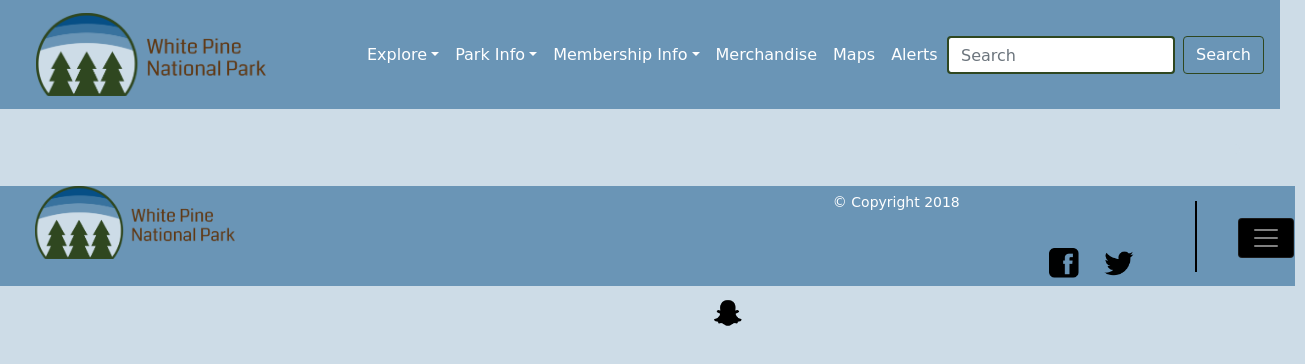
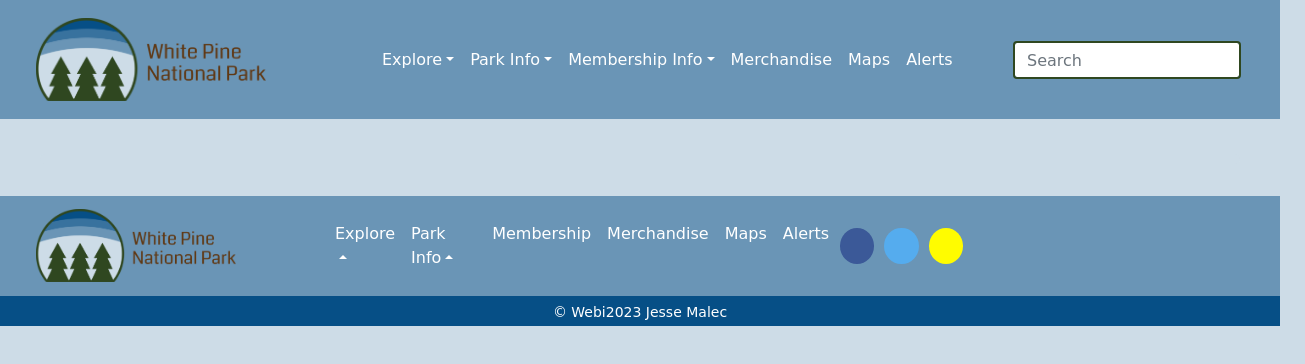
Before and after one commit to jessemalec/jessemalec.github.io, a plain HTML site: page whitepine/donate.html in a window 1280 px wide. Shown: the whole page, 1305 px wide, since content can reach past the window. Drawn offline with nearby package versions, Linux system fonts and the light colour scheme; a web font is replaced by a local one.

Commit message:
Add files via upload

```diff
--- a/whitepine/donate.html
+++ b/whitepine/donate.html
@@ -18,12 +18,15 @@
 
 <header>
 
-    <nav class="navbar navbar-expand-md navbar-dark bg-dark mb-4">
-        <a class="logonav" href="index.html"><img class="mainlogo" src="images/WhitePine-Logo-3.png" alt=""></a>
-        <button class="navbar-toggler" type="button" data-toggle="collapse" data-target="#navbarCollapse" aria-controls="navbarCollapse" aria-expanded="false" aria-label="Toggle navigation">
+    <nav class="navbar navbar-expand-xl navbar-dark bg-dark">
+
+        <a class="logonav navbar-brand" href="index.html"><img class="mainlogo" src="images/WhitePine-Logo-3.png" alt=""></a>
+
+        <button class="navbar-toggler" type="button" data-toggle="collapse" data-target="#navbarExample06" aria-controls="navbarExample06" aria-expanded="false" aria-label="Toggle navigation">
             <span class="navbar-toggler-icon"></span>
         </button>
-        <div class="collapse navbar-collapse" id="navbarCollapse">
+
+        <div class="collapse navbar-collapse col-sm" id="navbarExample06">
             <ul class="navbar-nav mr-auto">
 
                 <li class="nav-item dropdown active">
@@ -63,9 +66,8 @@
                     <a class="nav-link" href="#">Alerts</a>
                 </li>
             </ul>
-            <form class="form-inline mt-2 mt-md-0">
+            <form class="form-inline my-2 my-md-0">
                 <input class="form-control mr-sm-2" type="text" placeholder="Search" aria-label="Search">
-                <button class="buttonnav btn btn-outline-success my-2 my-sm-0" type="submit">Search</button>
             </form>
         </div>
     </nav>
@@ -78,43 +80,66 @@
 
 </div>
 
-<footer class="footerbar row">
+<footer class="footerbar">
 
-    <div class="col-sm">
-        <img class="footerlogo" src="images/WhitePine-Logo-3.png" alt="">
-    </div>
+    <nav class="mainfooter navbar navbar-expand-xl navbar-dark bg-dark dropup">
+        <a class="navbar-brand" href="#"><img class="footerlogo" src="images/WhitePine-Logo-3.png" alt=""></a>
+        <button class="bottomnav navbar-toggler" type="button" data-toggle="collapse" data-target="#navbarCollapse" aria-controls="navbarCollapse" aria-expanded="false" aria-label="Toggle navigation">
+            <span class="navbar-toggler-icon"></span>
+        </button>
+        <div class="collapse navbar-collapse col-sm justify-content-md-center" id="navbarCollapse" >
+            <ul class="navbar-nav">
 
-    <div class="col-sm">
-        <p class="textft" > &copy Copyright 2018</p>
-        <div class="sociali">
-            <a class="asociallink" href="#"><img class="socialicons" src="images/facebook.png" alt=""></a>
-            <a class="" href="#"><img class="socialicons" src="images/twitter.png" alt=""></a>
-            <a class="" href="#"><img class="socialicons" src="images/snapchat-black-logo.png" alt=""></a>
+                <li class="ft1 nav-item active dropup">
+                    <a class="nav-link dropdown-toggle" href="https://getbootstrap.com" id="dropdown10" data-toggle="dropdown" aria-haspopup="true" aria-expanded="false">Explore</a>
+                    <div class="dropdown-menu" aria-labelledby="dropdown10">
+                        <a class="dropdown-item" href="#">Camping</a>
+                        <a class="dropdown-item" href="#">Local Wildlife</a>
+                        <a class="dropdown-item" href="#">Things to Do</a>
+                        <a class="dropdown-item" href="#">Safety Info</a>
+                    </div>
+                </li>
+
+
+                <li class="nav-item active dropup">
+                    <a class="nav-link dropdown-toggle" href="https://getbootstrap.com" id="dropdown1" data-toggle="dropdown" aria-haspopup="true" aria-expanded="false">Park Info</a>
+                    <div class="dropdown-menu" aria-labelledby="dropdown10">
+                        <a class="dropdown-item" href="#">Contact</a>
+                        <a class="dropdown-item" href="#">Event Calendar</a>
+                        <a class="dropdown-item" href="#">FAQ</a>
+                        <a class="dropdown-item" href="#">Glossary</a>
+                    </div>
+                </li>
+
+                <li class="nav-item">
+                    <a class="ft3 nav-link active" href="#">Membership</a>
+                </li>
+                <li class="nav-item">
+                    <a class="ft4 nav-link active" href="#">Merchandise</a>
+                </li>
+                <li class="nav-item">
+                    <a class="ft5 nav-link active" href="#">Maps</a>
+                </li>
+                <li class="albox nav-item">
+                    <a class="ft6 nav-link active" href="#">Alerts</a>
+                </li>
+
+            </ul>
+
+            <a class="fa1 fa fa-facebook" href="#"></a>
+            <a class="fa1 fa fa-twitter" href="#"></a>
+            <a class="fa2 fa fa-snapchat-ghost" href="#"></a>
         </div>
 
-    </div>
+    </nav>
 
-    <hr class="hrfooter">
 
-    <div class="footernav col-1">
+</footer>
 
-        <div class="collapse navbar-collapse" id="navbarToggleExternalContent">
-            <div class="bg-info p-4">
-                <h5 class="text-white h4">Menu</h5>
-                <a class="footitem dropdown-item" href="#">Explore</a>
-                <a class="footitem dropdown-item" href="#">Park Info</a>
-                <a class="footitem dropdown-item" href="#">Membership</a>
-                <a class="footitem dropdown-item" href="#">Merchandise</a>
-                <a class="footitem dropdown-item" href="#">Maps</a>
-                <a class="footitem dropdown-item" href="#">Alerts</a>
-            </div>
-        </div>
+<footer class="footerbar2">
 
-        <nav class="navbar navbar-dark bg-dark">
-            <button class="buttonnav2 navbar-toggler" type="button" data-toggle="collapse" data-target="#navbarToggleExternalContent" aria-controls="navbarToggleExternalContent" aria-expanded="false" aria-label="Toggle navigation">
-                <span class="navbar-toggler-icon"></span>
-            </button>
-        </nav>
+    <div>
+        <p class="textft" > &copy Webi2023 Jesse Malec</p>
     </div>
 
 </footer>
--- a/whitepine/index.css
+++ b/whitepine/index.css
@@ -497,7 +497,6 @@ hr{
 .fa-snapchat-ghost {
     background: #fffc00;
     color: white;
-
     text-shadow: -1px 0 black, 0 1px black, 1px 0 black, 0 -1px black;
 }
 
```
Also changed, not shown: whitepine/membership.html (+60 -35 lines), whitepine/merchandise.html (+60 -35 lines).
